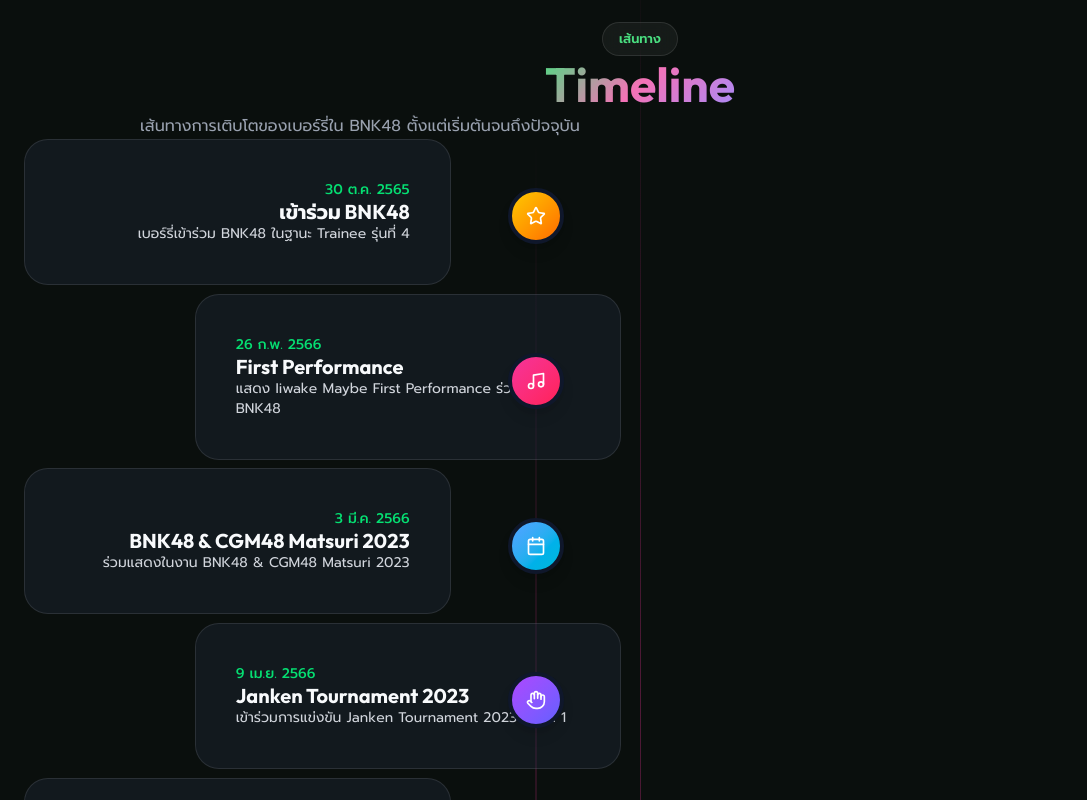
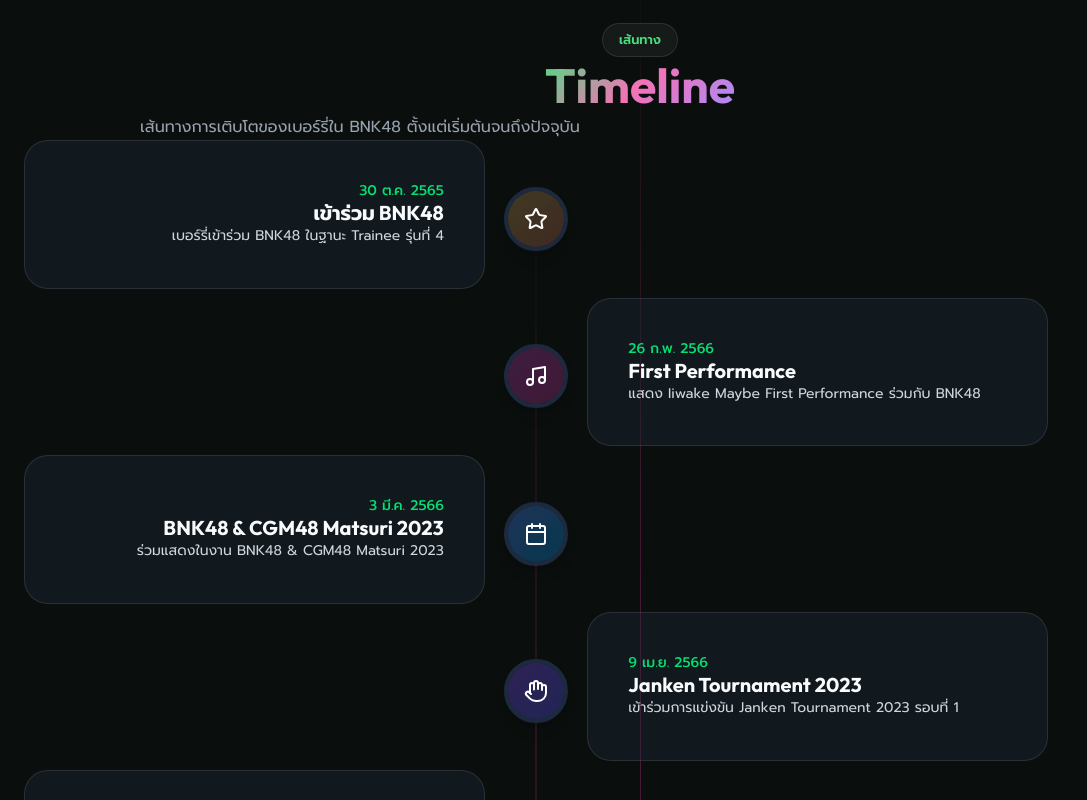
Before and after one commit to RaphaCiel/berry-bnk48-website, a React (Vite) app: page / in a window 1280 px wide. Shown: the part 2680-3480 px from the top of the page, without its empty margins (0-1087 px from the left). Built offline with nearby package versions, Linux system fonts and the light colour scheme.

Commit message:
Update layout fixes

```diff
--- a/src/components/Discography.jsx
+++ b/src/components/Discography.jsx
@@ -121,7 +121,7 @@ export default function Discography() {
           initial={{ opacity: 0, y: 30 }}
           whileInView={{ opacity: 1, y: 0 }}
           viewport={{ once: true }}
-          className="mt-64"
+          className="mt-24 md:mt-32 pt-12 border-t border-slate-800/50"
         >
           {/* Section Header - Same style as other sections */}
           <div className="text-center mb-12">
--- a/src/components/Timeline.jsx
+++ b/src/components/Timeline.jsx
@@ -62,52 +62,54 @@ export default function Timeline() {
             return (
               <motion.div
                 key={i}
-                initial={{ opacity: 0, x: 0, y: 20 }}
+                initial={{ opacity: 0, x: isLeft ? -50 : 50, y: 20 }}
                 whileInView={{ opacity: 1, x: 0, y: 0 }}
                 viewport={{ once: true }}
                 transition={{ delay: i * 0.1 }}
-                className={`relative flex items-center mb-12 md:mb-16 ${isLeft ? 'md:flex-row' : 'md:flex-row-reverse'}`}
+                className="relative flex items-center mb-12 md:mb-16 md:justify-between"
               >
-                {/* Mobile: Space for line / Desktop: Left Content */}
-                <div className={`hidden md:block md:w-5/12 ${isLeft ? 'text-right pr-12' : 'pl-12'}`}>
+                {/* Desktop Left Column */}
+                <div className="hidden md:block md:w-[45%] text-right pr-8">
                   {isLeft && (
                     <div className="card hover:border-pink-500/30 transition-colors inline-block text-right w-full">
                       <span className="text-sm text-green-400 font-medium block mb-1">
                         {formatDate(item.date)}
                       </span>
                       <h3 className="text-xl font-bold mb-2">{item.title.th}</h3>
-                      <p className="text-gray-300 text-sm">{item.description.th}</p>
+                      <p className="text-gray-300 text-sm leading-relaxed">{item.description.th}</p>
                     </div>
                   )}
                 </div>
 
-                {/* Center Icon - Shared */}
+                {/* Center Icon - Absolute Center on Desktop, Left on Mobile */}
                 <div className="absolute left-8 md:left-1/2 -translate-x-1/2 flex items-center justify-center z-10">
-                  <div className={`w-12 h-12 md:w-14 md:h-14 rounded-full bg-gradient-to-br ${gradientClass} flex items-center justify-center shadow-lg border-4 border-slate-900 group`}>
-                    <Icon className="text-white group-hover:scale-110 transition-transform" size={20} />
+                  <div className={`w-12 h-12 md:w-16 md:h-16 rounded-full bg-slate-900 border-4 border-slate-800 flex items-center justify-center shadow-lg group relative overflow-hidden`}>
+                     {/* Gradient Background */}
+                     <div className={`absolute inset-0 bg-gradient-to-br ${gradientClass} opacity-20 group-hover:opacity-100 transition-opacity duration-300`} />
+                     <Icon className="text-white relative z-10 group-hover:scale-110 transition-transform duration-300" size={24} />
                   </div>
                 </div>
 
-                {/* Mobile Content (Always Right) */}
-                <div className="md:hidden pl-20 pr-4 w-full text-left">
+                {/* Mobile Content (Always Right of line) */}
+                <div className="md:hidden pl-24 pr-4 w-full">
                   <div className="card hover:border-pink-500/30 transition-colors w-full">
                     <span className="text-sm text-green-400 font-medium block mb-1">
                       {formatDate(item.date)}
                     </span>
                     <h3 className="text-lg font-bold mb-2">{item.title.th}</h3>
-                    <p className="text-gray-300 text-sm">{item.description.th}</p>
+                    <p className="text-gray-300 text-sm leading-relaxed">{item.description.th}</p>
                   </div>
                 </div>
 
-                {/* Desktop: Right Content */}
-                <div className={`hidden md:block md:w-5/12 ${!isLeft ? 'text-left pl-12' : 'pr-12'}`}>
+                {/* Desktop Right Column */}
+                <div className="hidden md:block md:w-[45%] text-left pl-8">
                   {!isLeft && (
                     <div className="card hover:border-pink-500/30 transition-colors inline-block text-left w-full">
                       <span className="text-sm text-green-400 font-medium block mb-1">
                         {formatDate(item.date)}
                       </span>
                       <h3 className="text-xl font-bold mb-2">{item.title.th}</h3>
-                      <p className="text-gray-300 text-sm">{item.description.th}</p>
+                      <p className="text-gray-300 text-sm leading-relaxed">{item.description.th}</p>
                     </div>
                   )}
                 </div>
```
